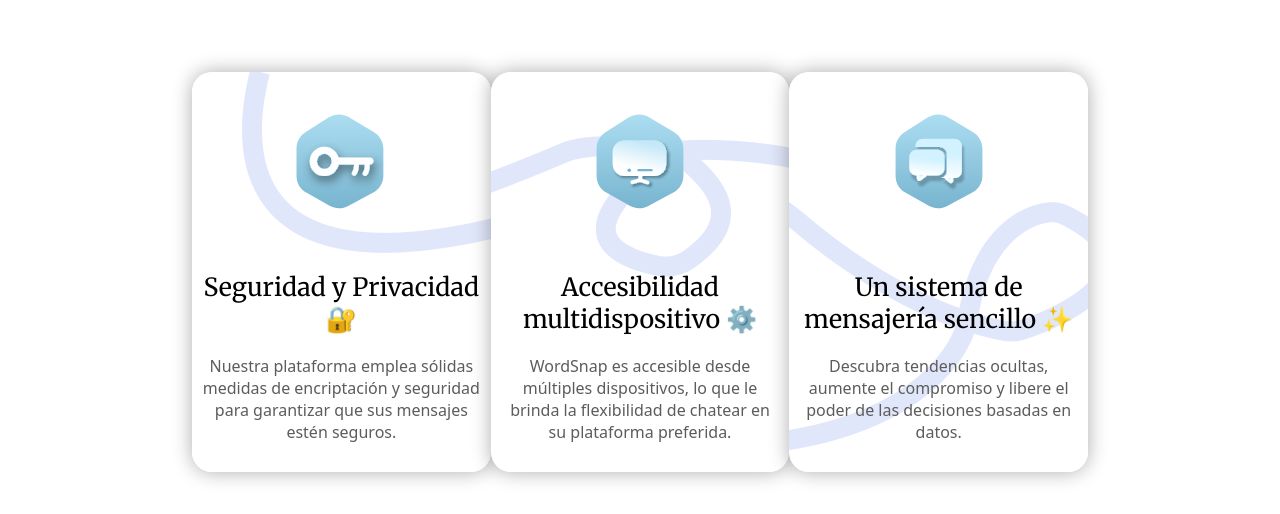
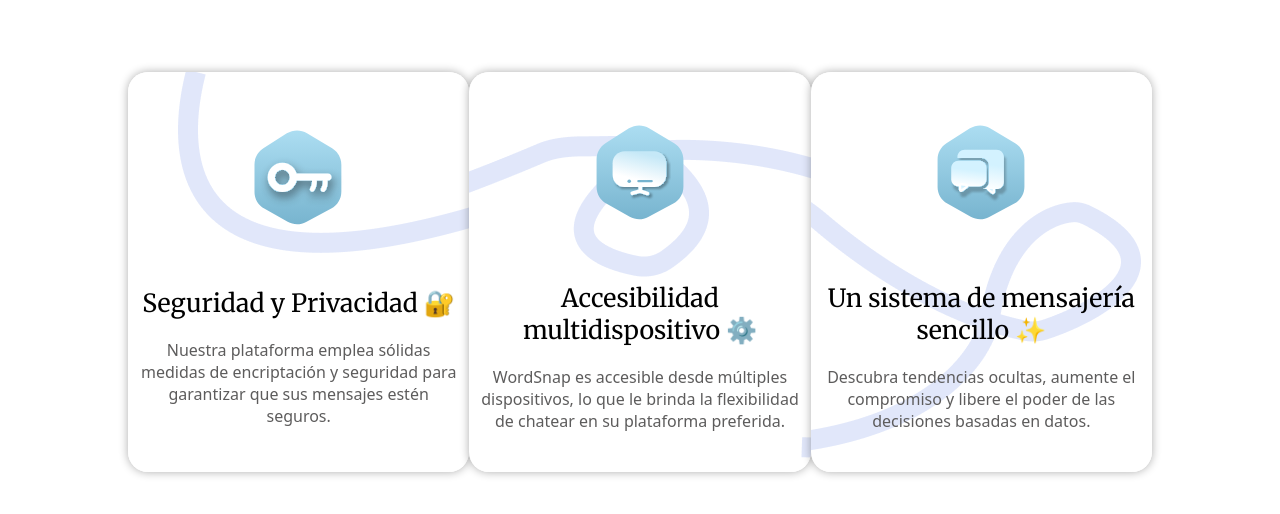
Before and after one commit to ZeRobertoCF/CASO1-2025, a plain HTML site: page index.html in a window 1280 px wide. Shown: the part 4413-4927 px from the top of the page. Drawn offline with Linux system fonts and the light colour scheme; a web font is replaced by a local one.

Commit message:
correccion de espaciado

```diff
--- a/CSS/stylemedia.css
+++ b/CSS/stylemedia.css
@@ -377,7 +377,7 @@ margin-bottom: 50px;
     display: grid !important ;
     margin-top: 80px;
     border: none;
-    width: 70% ;
+    width: 80% ;
     grid-template-columns: 50% 50% !important;
 }
 .pant1{
@@ -756,7 +756,7 @@ margin: 10px;
 .cards-cont5{
     display: flex;
     justify-content: space-between;
-    width: 70%;
+    width: 80%;
     margin-top: 60px;
 }
 
@@ -766,7 +766,7 @@ margin: 10px;
     height: 400px;
     display: flex;
     border-radius: 20px;
-    box-shadow: 0px 0px 20px rgba(0, 0, 0, 0.326);
+    box-shadow: 0px 0px 10px rgba(0, 0, 0, 0.326);
     flex-direction: column;
     align-items: center;
     justify-content: center;
@@ -803,7 +803,7 @@ margin: 10px;
     width: 400px;
     height: 400px;
     border-radius: 20px;
-    box-shadow: 0px 0px 20px rgba(0, 0, 0, 0.326);
+    box-shadow: 0px 0px 10px rgba(0, 0, 0, 0.326);
     background-image: url('../IMG/card2.png');
     svg{
         width: 100px;
@@ -836,7 +836,7 @@ margin: 10px;
     width: 400px;
     height: 400px;
     border-radius: 20px;
-    box-shadow: 0px 0px 20px rgba(0, 0, 0, 0.326);
+    box-shadow: 0px 0px 10px rgba(0, 0, 0, 0.326);
     background-image: url('../IMG/card3.png');
     svg{
         width: 100px;
```
